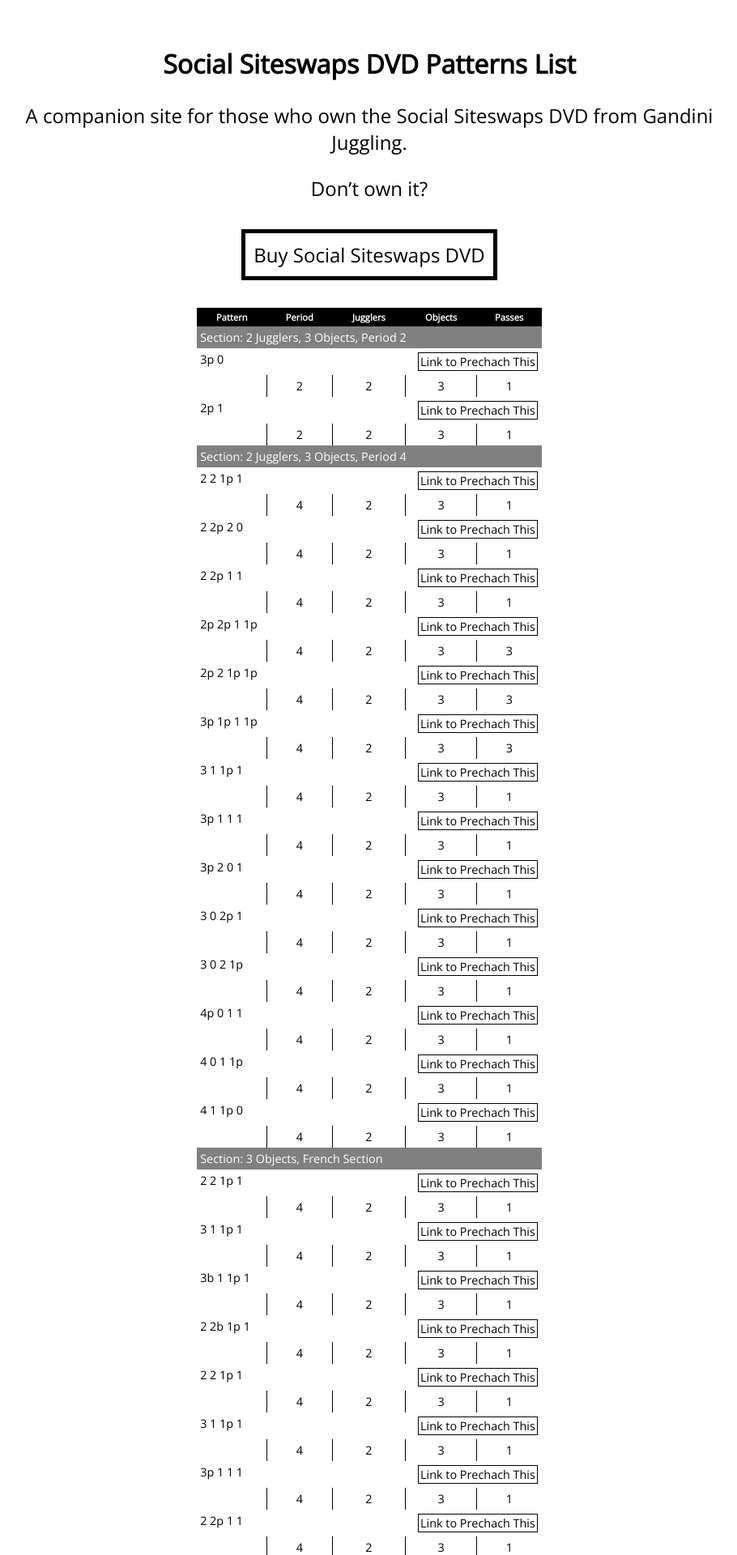
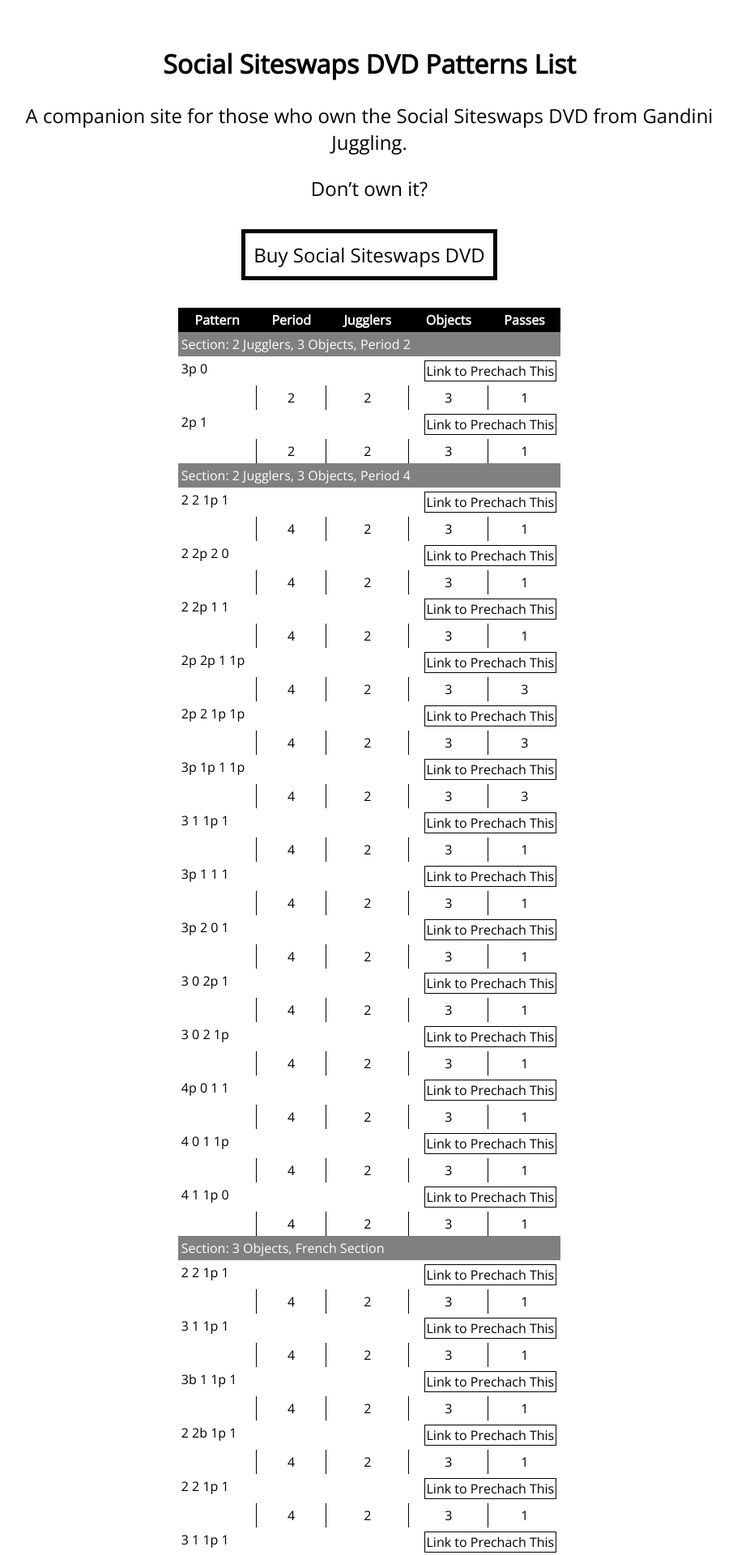
Before and after one commit to Open-Source-Juggling-Project/Social-Siteswaps-DVD-Patterns-List, a Jekyll site: the page built from docs/index.md, in a window 1280 px wide. Shown: the top 1920 px of the page at 81% size, without its empty margins (184-1094 px from the left). Built offline with Jekyll 4.4.1, drawn with Linux system fonts in a browser that asks for light colours; our own code applies the rules of GitHub Pages for plain Markdown files.

Commit message:
Update table font-sizes.

```diff
--- a/docs/css/style.css
+++ b/docs/css/style.css
@@ -62,8 +62,8 @@
 }
 
 .table-center {
-    margin-left:auto;
-    margin-right:auto;
+    margin-left: auto;
+    margin-right: auto;
 }
 
 table th + th {
@@ -79,7 +79,7 @@
 }
 
 th {
-    font-size: 0.7em;
+    font-size: 1em;
     color: white;
     background: black;
     position: sticky;
@@ -87,7 +87,7 @@
 }
 
 td {
-    font-size: 0.9em;
+    font-size: 1em;
 }
 
 .dvd-section {
```
